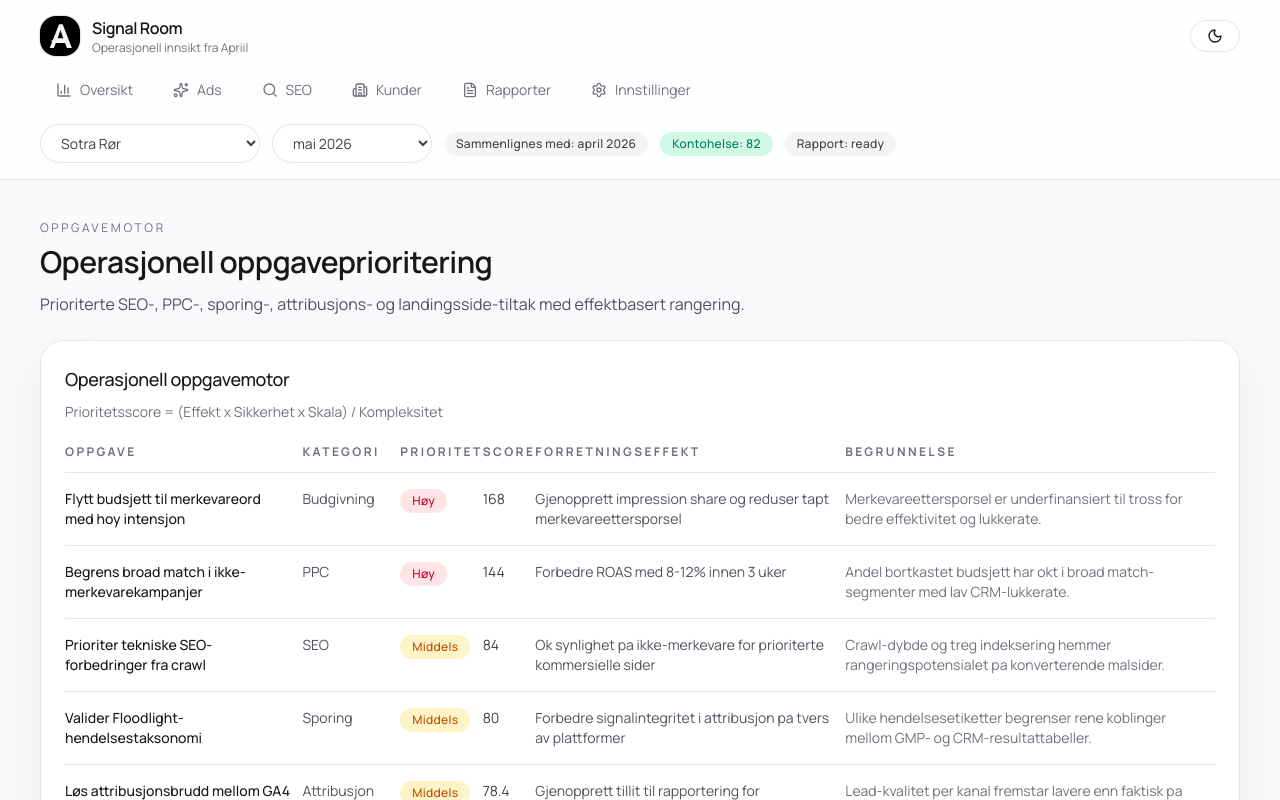
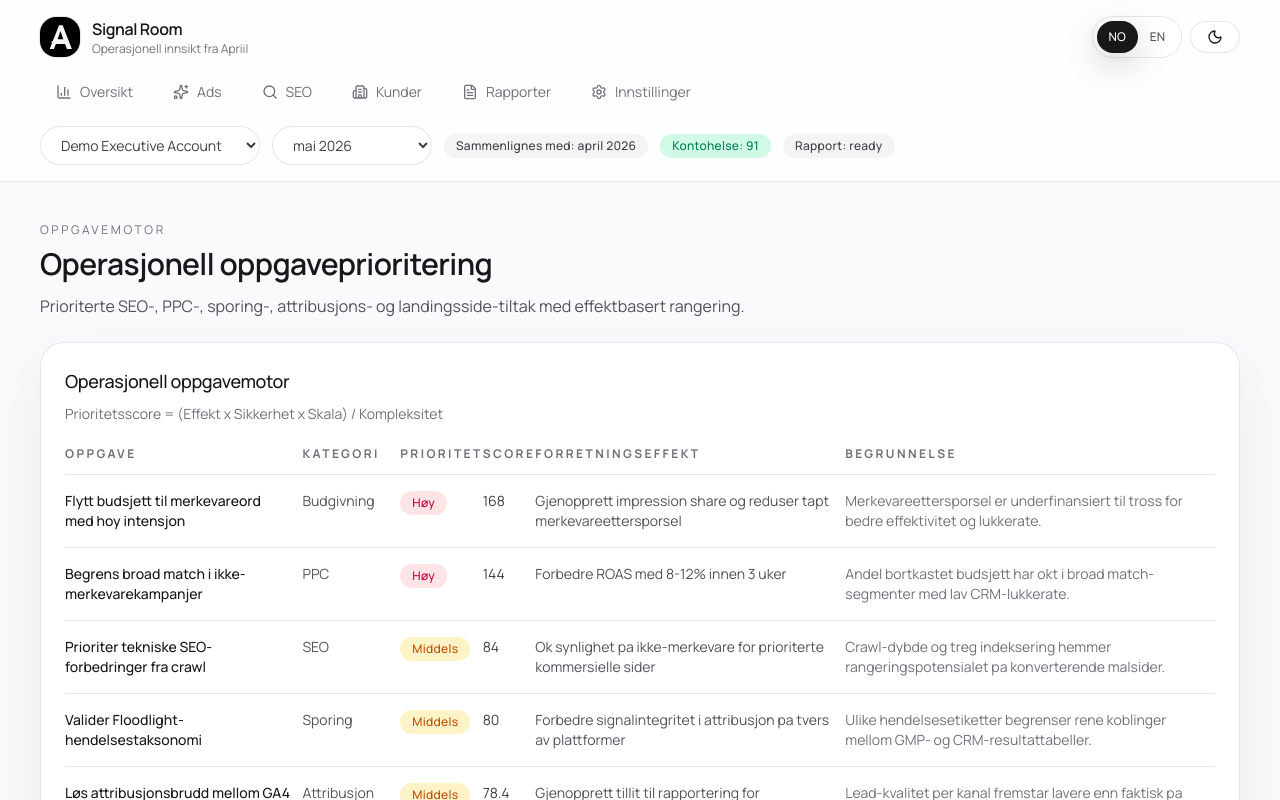
Before and after one commit to CognitiveFire/analytics, a Next.js app: page /tasks in a window 1280 px wide. Shown: the top 800 px of the page. Built offline with nearby package versions, Linux system fonts and the light colour scheme.

Commit message:
Remove seeded non-demo data and add global language switcher

```diff
--- a/app/dashboard/page.tsx
+++ b/app/dashboard/page.tsx
@@ -9,13 +9,28 @@ import { TrendChart } from "@/components/charts/trend-chart";
 import { AIInsightPanel } from "@/components/insights/ai-insight-panel";
 import { IntelligenceModules } from "@/components/insights/intelligence-modules";
 import { PlatformShell } from "@/components/layout/platform-shell";
+import { Card, CardDescription, CardTitle } from "@/components/ui/card";
 import { usePlatformStore } from "@/hooks/use-platform-store";
+import { DEMO_ACCOUNT_ID } from "@/lib/demo-account";
 import { clients } from "@/lib/mock-data/clients";
 import { trendHistory } from "@/lib/mock-data/metrics";
 
 export default function DashboardPage() {
   const clientId = usePlatformStore((store) => store.clientId);
   const client = useMemo(() => clients.find((item) => item.id === clientId) ?? clients[0], [clientId]);
+
+  if (clientId !== DEMO_ACCOUNT_ID) {
+    return (
+      <PlatformShell>
+        <Card className="border-zinc-200/90 bg-white/80 dark:bg-zinc-900/70">
+          <CardTitle>Ingen seeded data for valgt kunde</CardTitle>
+          <CardDescription className="mt-2">
+            Demo Executive Account er den eneste kontoen som leveres med eksempeldata. Nye kunder kan fortsatt brukes for oppsett, SEO-opplastinger og videre konfigurasjon.
+          </CardDescription>
+        </Card>
+      </PlatformShell>
+    );
+  }
 
   return (
     <PlatformShell>
--- a/app/seo/page.tsx
+++ b/app/seo/page.tsx
@@ -11,7 +11,7 @@ export default function SeoPage() {
   const clientId = usePlatformStore((store) => store.clientId);
   const activeAccount = useMemo(() => {
     const selectedClient = clients.find((client) => client.id === clientId) ?? clients[0];
-    return selectedClient?.name ?? "Melk.no";
+    return selectedClient?.name ?? clientId;
   }, [clientId]);
 
   return (
--- a/components/layout/ads-shell.tsx
+++ b/components/layout/ads-shell.tsx
@@ -8,7 +8,7 @@ import { useEffect, useState } from "react";
 import { PlatformShell } from "@/components/layout/platform-shell";
 import { Badge } from "@/components/ui/badge";
 import { clients as staticClients } from "@/lib/mock-data/clients";
-import { AdsLanguage, resolveAdsLanguage } from "@/lib/ads/ui-language";
+import { resolveAdsLanguage } from "@/lib/ads/ui-language";
 import { cn } from "@/lib/utils/cn";
 import { Client } from "@/types";
 
@@ -91,19 +91,6 @@ export function AdsShell({ children }: { children: React.ReactNode }) {
     router.push(`${pathname}?${params.toString()}`);
   }
 
-  function onLanguageChange(nextLang: AdsLanguage) {
-    const params = new URLSearchParams();
-    if (selectedAccountId) {
-      params.set("accountId", selectedAccountId);
-    }
-    if (nextLang !== "nb") {
-      params.set("lang", nextLang);
-    }
-
-    const suffix = params.toString();
-    router.push(suffix ? `${pathname}?${suffix}` : pathname);
-  }
-
   return (
     <PlatformShell>
       <section className="space-y-6">
@@ -131,26 +118,6 @@ export function AdsShell({ children }: { children: React.ReactNode }) {
                       </option>
                     ))}
                   </select>
-                </div>
-                <div className="inline-flex w-fit rounded-full border border-zinc-300/80 bg-white p-1 dark:border-zinc-700 dark:bg-zinc-900">
-                  {([
-                    { value: "nb", label: "NO" },
-                    { value: "en", label: "EN" },
-                  ] as const).map((option) => (
-                    <button
-                      className={cn(
-                        "rounded-full px-3 py-1 text-xs font-medium transition-colors",
-                        lang === option.value
-                          ? "bg-zinc-900 text-white dark:bg-zinc-100 dark:text-zinc-900"
-                          : "text-zinc-500 hover:text-zinc-900 dark:text-zinc-400 dark:hover:text-zinc-100"
-                      )}
-                      key={option.value}
-                      onClick={() => onLanguageChange(option.value)}
-                      type="button"
-                    >
-                      {option.label}
-                    </button>
-                  ))}
                 </div>
                 <Badge className="bg-orange-100 text-orange-700" variant="neutral">
                   {lang === "nb" ? "Manuell godkjenning kreves" : "Manual approval required"}
--- /dev/null
+++ b/components/layout/language-toggle.tsx
@@ -0,0 +1,70 @@
+"use client";
+
+import { useEffect, useMemo, useState } from "react";
+import { usePathname, useRouter, useSearchParams } from "next/navigation";
+
+import { Button } from "@/components/ui/button";
+
+const STORAGE_KEY = "signal-room-language";
+
+type AppLanguage = "no" | "en";
+
+export function LanguageToggle() {
+  const pathname = usePathname();
+  const router = useRouter();
+  const searchParams = useSearchParams();
+  const [language, setLanguage] = useState<AppLanguage>("no");
+
+  const currentQueryLang = useMemo(() => {
+    const value = searchParams.get("lang");
+    return value === "en" ? "en" : "no";
+  }, [searchParams]);
+
+  useEffect(() => {
+    const stored = window.localStorage.getItem(STORAGE_KEY);
+    const nextLanguage = stored === "en" ? "en" : currentQueryLang;
+    setLanguage(nextLanguage);
+    document.documentElement.lang = nextLanguage === "en" ? "en" : "no";
+  }, [currentQueryLang]);
+
+  function applyLanguage(nextLanguage: AppLanguage) {
+    setLanguage(nextLanguage);
+    document.documentElement.lang = nextLanguage === "en" ? "en" : "no";
+    window.localStorage.setItem(STORAGE_KEY, nextLanguage);
+
+    if (!pathname.startsWith("/ads")) {
+      return;
+    }
+
+    const params = new URLSearchParams(searchParams.toString());
+    if (nextLanguage === "en") {
+      params.set("lang", "en");
+    } else {
+      params.delete("lang");
+    }
+
+    const query = params.toString();
+    router.push(query ? `${pathname}?${query}` : pathname);
+  }
+
+  return (
+    <div className="inline-flex rounded-full border border-zinc-200 bg-white p-1 dark:border-zinc-700 dark:bg-zinc-900">
+      <Button
+        className="rounded-full px-3 py-1 text-xs"
+        onClick={() => applyLanguage("no")}
+        size="sm"
+        variant={language === "no" ? "default" : "ghost"}
+      >
+        NO
+      </Button>
+      <Button
+        className="rounded-full px-3 py-1 text-xs"
+        onClick={() => applyLanguage("en")}
+        size="sm"
+        variant={language === "en" ? "default" : "ghost"}
+      >
+        EN
+      </Button>
+    </div>
+  );
+}
--- a/components/layout/platform-shell.tsx
+++ b/components/layout/platform-shell.tsx
@@ -1,7 +1,9 @@
+import { Suspense } from "react";
 import Link from "next/link";
 import Image from "next/image";
 
 import { ClientControls } from "@/components/layout/client-controls";
+import { LanguageToggle } from "@/components/layout/language-toggle";
 import { PlatformNav } from "@/components/layout/platform-nav";
 import { ThemeToggle } from "@/components/layout/theme-toggle";
 
@@ -20,7 +22,12 @@ export function PlatformShell({ children }: { children: React.ReactNode }) {
                 <p className="text-xs text-zinc-500">Operasjonell innsikt fra Apriil</p>
               </div>
             </Link>
-            <ThemeToggle />
+            <div className="flex items-center gap-2">
+              <Suspense fallback={null}>
+                <LanguageToggle />
+              </Suspense>
+              <ThemeToggle />
+            </div>
           </div>
 
           <PlatformNav />
--- a/components/reports/executive-report-portal.tsx
+++ b/components/reports/executive-report-portal.tsx
@@ -3,6 +3,7 @@
 import { useMemo } from "react";
 
 import { usePlatformStore } from "@/hooks/use-platform-store";
+import { DEMO_ACCOUNT_ID } from "@/lib/demo-account";
 import { clients } from "@/lib/mock-data/clients";
 import { ReportSections } from "@/components/reports/report-sections";
 import { Badge } from "@/components/ui/badge";
@@ -350,8 +351,19 @@ export function ExecutiveReportPortal() {
   const { clientId } = usePlatformStore();
 
   const currentClient = useMemo(() => clients.find((client) => client.id === clientId) ?? clients[0], [clientId]);
-  const content = reportContentByClientId[currentClient.id] ?? reportContentByClientId["sotra-ror"];
-  const openingNarrative = openingNarrativeByClientId[currentClient.id] ?? openingNarrativeByClientId["sotra-ror"];
+  if (clientId !== DEMO_ACCOUNT_ID) {
+    return (
+      <Card>
+        <CardTitle>Ingen seeded rapportdata for valgt kunde</CardTitle>
+        <CardDescription className="mt-2">
+          Demo Executive Account er den eneste kontoen med eksempelrapportering i denne demoen.
+        </CardDescription>
+      </Card>
+    );
+  }
+
+  const content = reportContentByClientId[currentClient.id] ?? reportContentByClientId[DEMO_ACCOUNT_ID];
+  const openingNarrative = openingNarrativeByClientId[currentClient.id] ?? openingNarrativeByClientId[DEMO_ACCOUNT_ID];
 
   return (
     <>
--- a/hooks/use-platform-store.ts
+++ b/hooks/use-platform-store.ts
@@ -15,7 +15,7 @@ interface PlatformState {
 const initialPeriod = formatMonthLabel(new Date());
 
 export const usePlatformStore = create<PlatformState>((set) => ({
-  clientId: "sotra-ror",
+  clientId: "demo-executive",
   period: initialPeriod,
   comparePeriod: getPreviousMonthLabel(initialPeriod),
   setClientId: (clientId) => set({ clientId }),
--- a/lib/connectors/google-ads-accounts.ts
+++ b/lib/connectors/google-ads-accounts.ts
@@ -20,51 +20,6 @@ export const googleAdsAccounts: GoogleAdsAccount[] = [
     role: "client",
     accessNotes: "Demo customer used to showcase all connector surfaces and executive reporting outputs.",
   },
-  {
-    customerId: "180-521-0492",
-    label: "Sotra Rør",
-    managerId: "180-521-0492",
-    role: "client",
-    accessNotes: "Managed through the 180-521-0492 Google Ads manager account.",
-  },
-  {
-    customerId: "180-521-0492",
-    label: "Melk.no",
-    managerId: "180-521-0492",
-    role: "client",
-    accessNotes: "Separate account context from Sotra Rør, currently linked under the same manager login.",
-  },
-  {
-    customerId: "180-521-0492",
-    label: "AdWords manager account",
-    role: "manager",
-    accessNotes: "Manager account for Sotra Rør and Melk.no.",
-  },
-  {
-    customerId: "421-149-7144",
-    label: "Morrow Bank",
-    role: "client",
-    accessNotes: "Standalone Google Ads client account.",
-  },
-  {
-    customerId: "614-408-3689",
-    label: "A-Viva Media manager account",
-    role: "manager",
-    accessNotes: "Manager account used for downstream client access.",
-  },
-  {
-    customerId: "913-039-5488",
-    label: "Sound People",
-    managerId: "614-408-3689",
-    role: "client",
-    accessNotes: "Client account under the A-Viva Media manager account.",
-  },
-  {
-    customerId: "TBD-UNIK-VVS",
-    label: "Unik VVS",
-    role: "client",
-    accessNotes: "Google Ads account is approved and awaiting final customer ID confirmation.",
-  },
 ];
 
 export function getGoogleAdsManagerAccounts() {
--- a/lib/connectors/google-analytics-accounts.ts
+++ b/lib/connectors/google-analytics-accounts.ts
@@ -12,34 +12,4 @@ export const googleAnalyticsAccounts: GoogleAnalyticsAccount[] = [
     accountId: "999-000-0001",
     accessNotes: "Demo property mapped to the executive demo account for end-to-end walkthroughs.",
   },
-  {
-    propertyId: "G-XXXXXXX-SOTRA",
-    label: "Sotra Rør",
-    accountId: "180-521-0492",
-    accessNotes: "Use the GA4 property attached to the Sotra Rør reporting stack.",
-  },
-  {
-    propertyId: "G-XXXXXXX-MELK",
-    label: "Melk.no",
-    accountId: "180-521-0492",
-    accessNotes: "Use the GA4 property attached to the Melk.no reporting stack.",
-  },
-  {
-    propertyId: "G-XXXXXXX-MORROW",
-    label: "Morrow Bank",
-    accountId: "421-149-7144",
-    accessNotes: "Use the GA4 property that matches the Morrow Bank account level reporting.",
-  },
-  {
-    propertyId: "G-XXXXXXX-SOUND",
-    label: "Sound People",
-    accountId: "913-039-5488",
-    accessNotes: "Use the GA4 property tied to the Sound People client account.",
-  },
-  {
-    propertyId: "G-XXXXXXX-UNIK",
-    label: "Unik VVS",
-    accountId: "TBD-UNIK-VVS",
-    accessNotes: "Use the GA4 property tied to the Unik VVS account once shared.",
-  },
 ];
--- /dev/null
+++ b/lib/demo-account.ts
@@ -0,0 +1 @@
+export const DEMO_ACCOUNT_ID = "demo-executive";
--- a/lib/mock-data/clients.ts
+++ b/lib/mock-data/clients.ts
@@ -10,49 +10,4 @@ export const clients: Client[] = [
     reportStatus: "ready",
     logoMark: "DE",
   },
-  {
-    id: "sotra-ror",
-    name: "Sotra Rør",
-    industry: "Services",
-    region: "Norway",
-    accountHealth: 82,
-    reportStatus: "ready",
-    logoMark: "SR",
-  },
-  {
-    id: "melk-no",
-    name: "Melk.no",
-    industry: "Ecommerce",
-    region: "Norway",
-    accountHealth: 73,
-    reportStatus: "refreshing",
-    logoMark: "MK",
-  },
-  {
-    id: "sound-people",
-    name: "Sound People",
-    industry: "Entertainment",
-    region: "Nordics",
-    accountHealth: 67,
-    reportStatus: "scheduled",
-    logoMark: "SP",
-  },
-  {
-    id: "morrow-bank",
-    name: "Morrow Bank",
-    industry: "Finance",
-    region: "Nordics",
-    accountHealth: 78,
-    reportStatus: "ready",
-    logoMark: "MB",
-  },
-  {
-    id: "unik-vvs",
-    name: "Unik VVS",
-    industry: "Services",
-    region: "Norway",
-    accountHealth: 71,
-    reportStatus: "scheduled",
-    logoMark: "UV",
-  },
 ];
--- a/lib/server/ads-active-account.ts
+++ b/lib/server/ads-active-account.ts
@@ -1,8 +1,9 @@
 import "server-only";
 
+import { DEMO_ACCOUNT_ID } from "@/lib/demo-account";
 import { listGoogleAdsConnectorStates } from "@/lib/server/google-ads-connector-store";
 
-export const DEFAULT_ADS_ACCOUNT_ID = "demo-executive";
+export const DEFAULT_ADS_ACCOUNT_ID = DEMO_ACCOUNT_ID;
 
 export function isDemoAdsAccount(accountId: string): boolean {
   return accountId === DEFAULT_ADS_ACCOUNT_ID;
```
